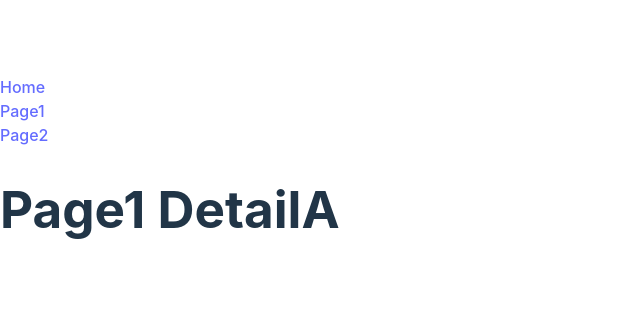
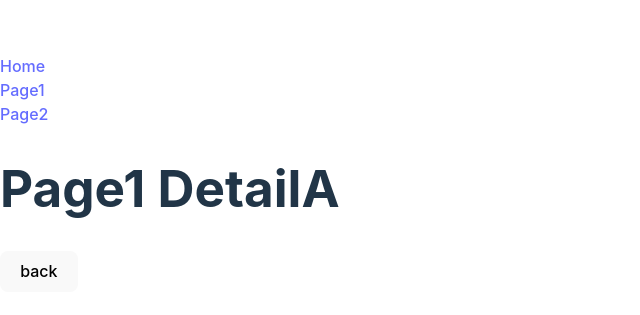
Before and after one commit to youhei-0009/react-router, a React (Vite) app: page /page1/detailA in a window 1280 px wide. Shown: the part 227-542 px from the top of the page, without its empty margins (0-640 px from the left). Built offline with nearby package versions, Linux system fonts and the light colour scheme.

Commit message:
useNavigate

```diff
--- a/src/Page1.jsx
+++ b/src/Page1.jsx
@@ -1,8 +1,11 @@
-import { Link } from "react-router-dom";
+import { Link, useNavigate } from "react-router-dom";
 
 export const Page1 = () => {
     const arr = [...Array(100).keys()];
     console.log(arr);
+
+    const history = useNavigate();
+    const OnClickDetailA = () => {history("/page1/detailA")};
     return (
         <>
             <div>
@@ -10,6 +13,8 @@ export const Page1 = () => {
                 <Link to={{pathname: "/page1/detailA"}} state={arr}>DetailA</Link>
                 <br />
                 <Link to="/page1/detailB">DetailB</Link>
+                <br />
+                <button onClick={OnClickDetailA}>DetailA</button>
             </div>
         </>
     );
--- a/src/Page1DetailA.jsx
+++ b/src/Page1DetailA.jsx
@@ -1,12 +1,16 @@
-import { useLocation } from "react-router-dom";
+import { useLocation, useNavigate } from "react-router-dom";
 
 export const Page1DetailA = () => {
     const location = useLocation();
     console.log(location.state);
+
+    const navigate = useNavigate();
+    const onClickBack = () => navigate("/page1");
     return (
         <>
             <div>
                 <h1>Page1 DetailA</h1>
+                <button onClick={onClickBack}>back</button>
             </div>
         </>
     );
```
Also changed, not shown: src/Page404.jsx (added).
